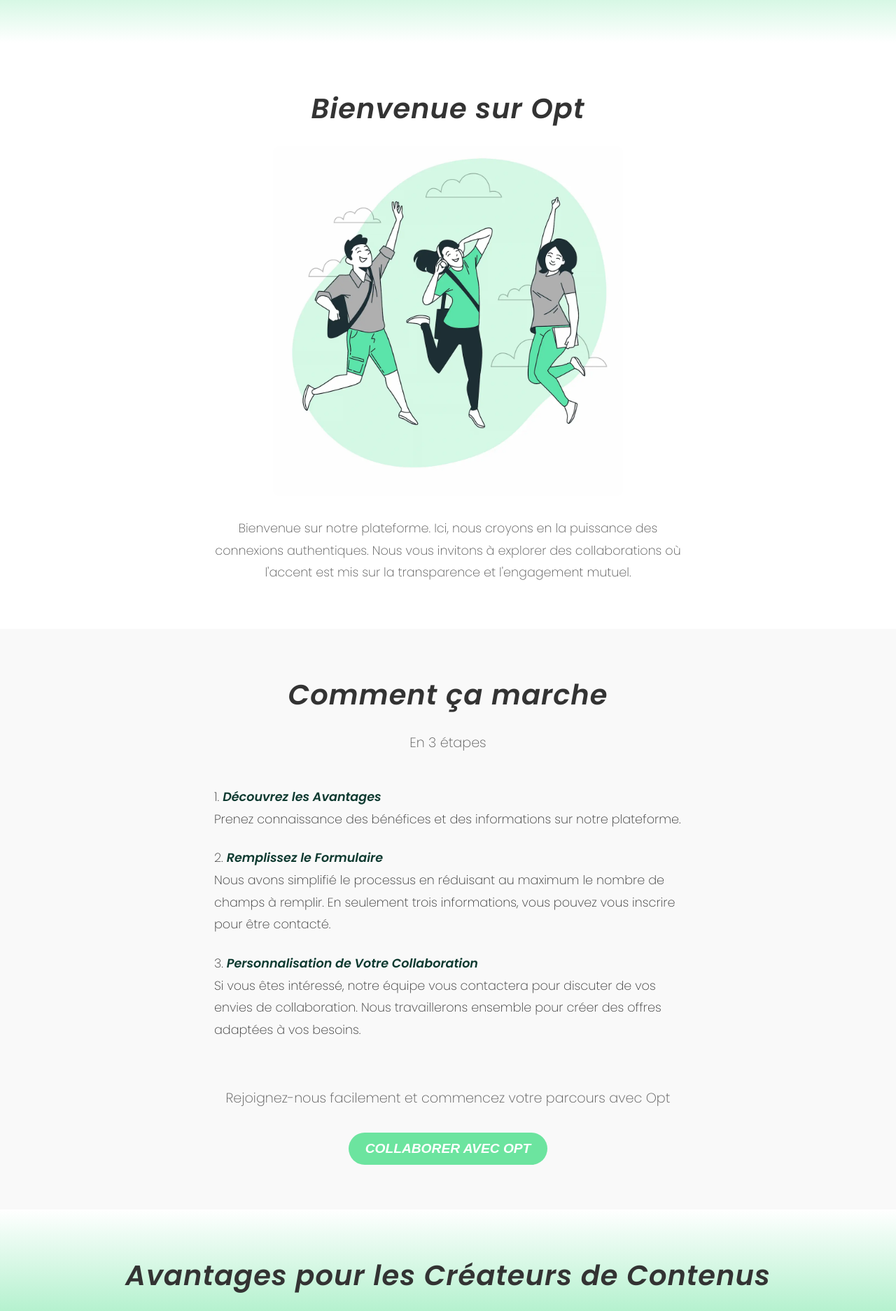
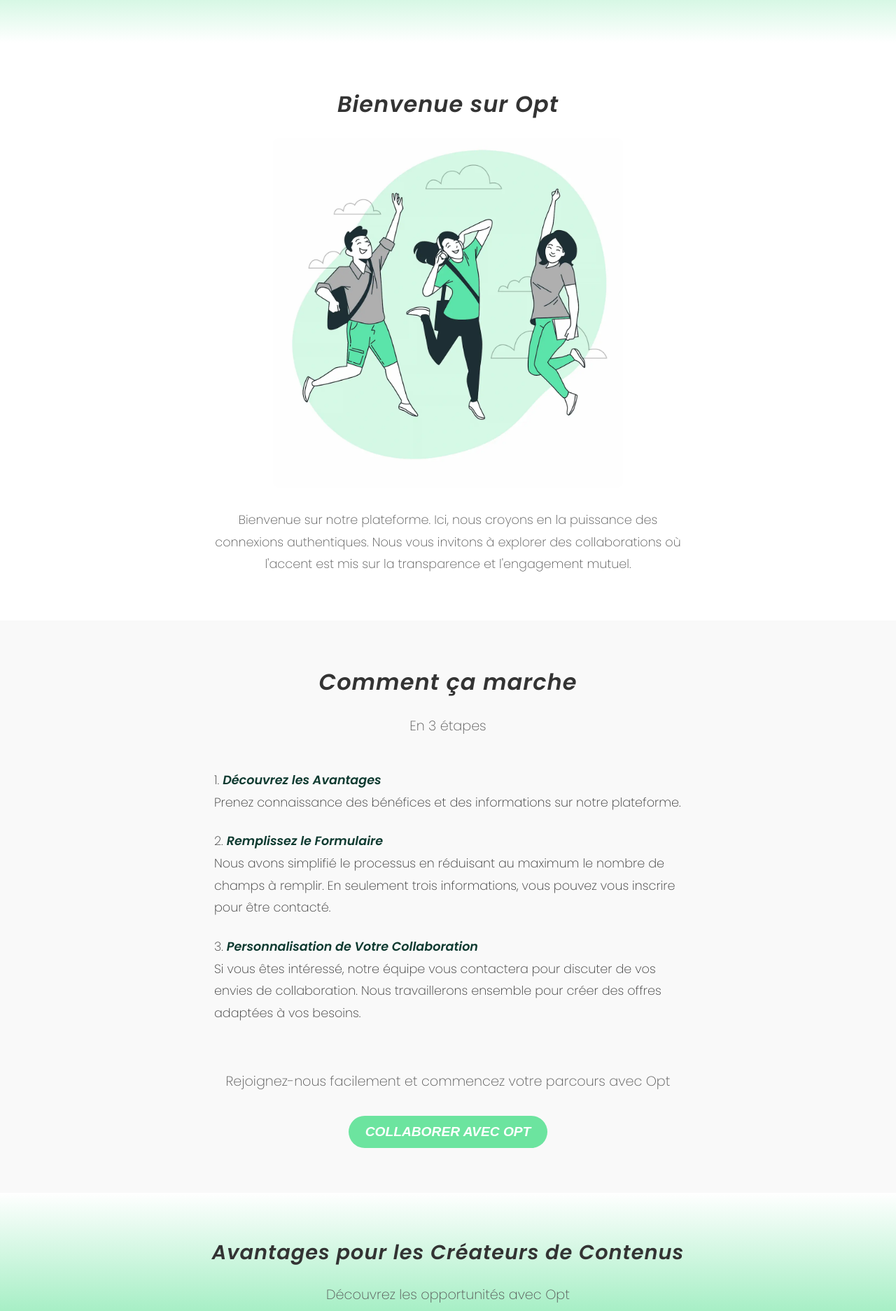
Before and after one commit to Fatih-dev74/Opt, a website: page index.html in a window 1280 px wide. Shown: the part 466-2340 px from the top of the page at 70% size. Drawn offline with Linux system fonts and the light colour scheme.

Commit message:
adaptation des titres

```diff
--- a/style.css
+++ b/style.css
@@ -166,7 +166,7 @@ html {
 }
 
 .introduction-title {
-    font-size: 2.5rem;
+    font-size: 2rem;
     color: #333333;
     margin-bottom: 1.5rem;
     font-weight: 600;
@@ -204,7 +204,7 @@ html {
 }
 
 .how-it-works-title {
-    font-size: 2.5rem;
+    font-size: 2rem;
     color: #333333;
     margin-bottom: 1.5rem;
     font-weight: 600;
@@ -281,7 +281,7 @@ html {
 }
 
 .advantages-title {
-    font-size: 2.5rem;
+    font-size: 1.8rem;
     color: #333333;
     margin-bottom: 1.5rem;
     font-weight: 600;
@@ -339,7 +339,7 @@ html {
 }
 
 .form-title {
-    font-size: 2.5rem;
+    font-size: 1.8rem;
     margin-bottom: 2rem;
     font-weight: 600;
     font-style: italic;
```
